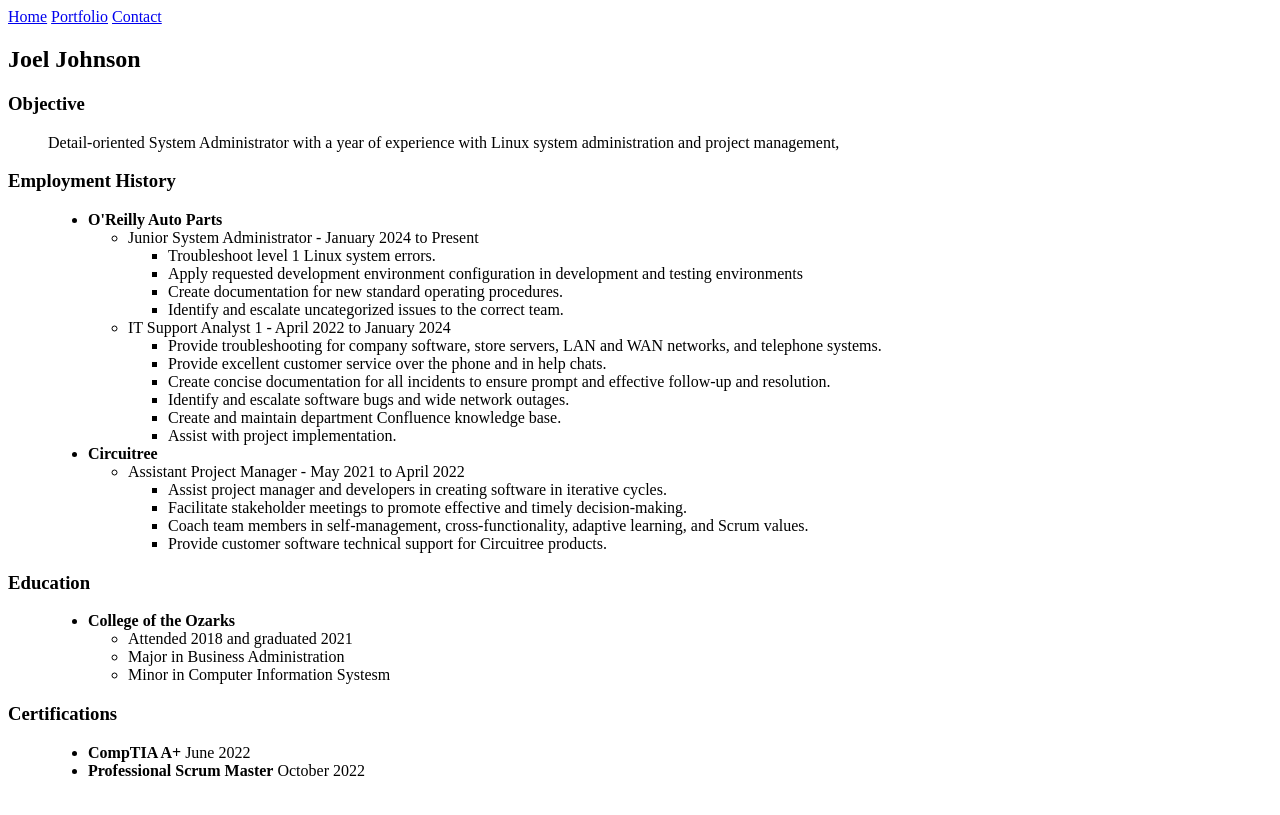
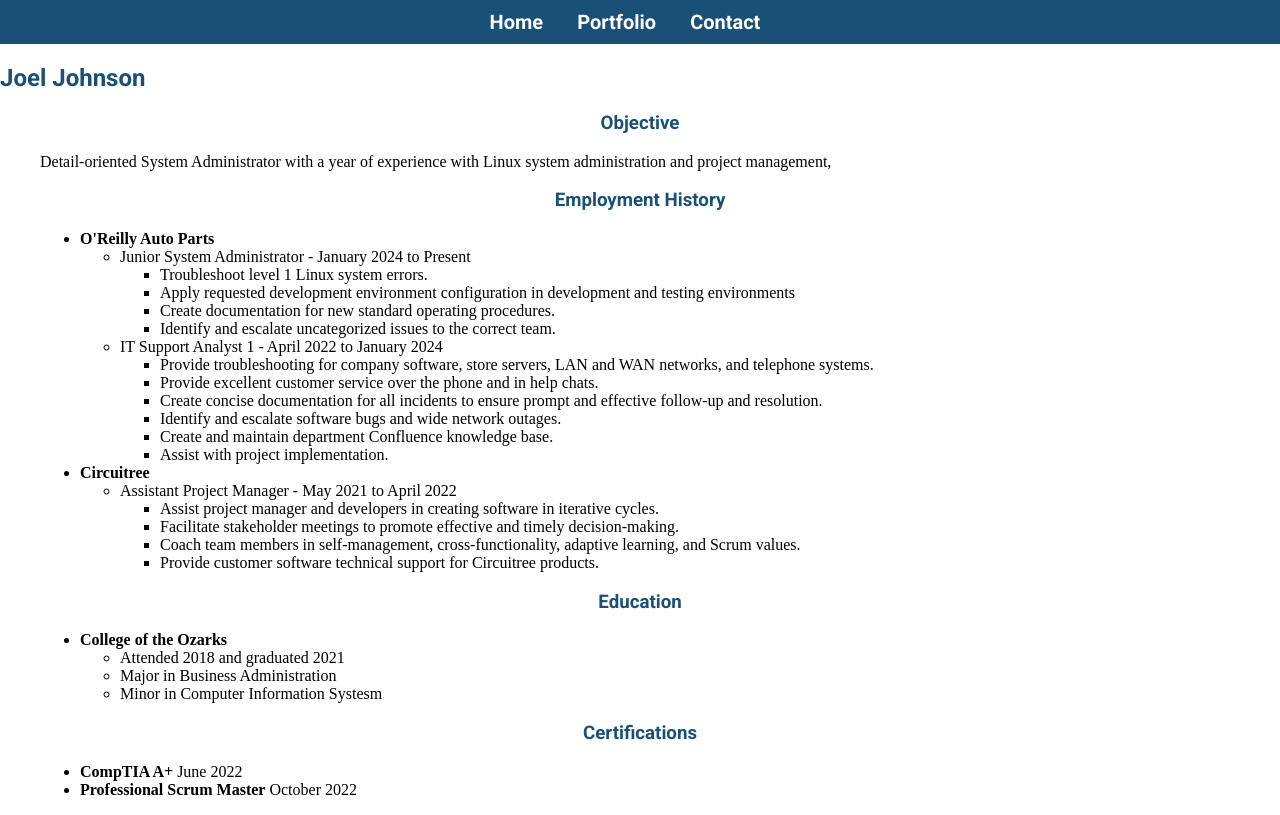
Before and after one commit to Joel-B-Johnson/web_dev, a plain HTML site: page index.html in a window 1280 px wide. Drawn offline with Linux system fonts and the light colour scheme.

Commit message:
Added .css

```diff
--- a/index.html
+++ b/index.html
@@ -3,14 +3,17 @@
 <head>
     <title>Home</title>
     <meta charset="utf-8">
+    <link rel="stylesheet" href="./stylesheets/styles.css">
+    <link href="https://fonts.googleapis.com/css2?family=Roboto:wght@400;700&display=swap" rel="stylesheet">
 </head>
 <body>
-<title>Joel Johnson</title>
+<div class="header">
 <nav>
     <a href="index.html">Home</a>
     <a href="protfolio.html">Portfolio</a>
     <a href="contact.html">Contact</a>
 </nav>
+</div>
 <h2>Joel Johnson</h2>
 <dl>
     <dt><h3>Objective</h3></dt>
--- /dev/null
+++ b/stylesheets/styles.css
@@ -0,0 +1,34 @@
+a {
+    color: white;
+    font-family: 'Roboto', sans-serif;
+    font-size: 20px;
+    font-weight: bold;
+    margin-right: 30px;
+    text-decoration: none;
+}
+
+body {
+    margin: 0;
+}
+
+a:hover {
+    color: lightgrey;
+}
+
+h1, h2{
+    color:#1a4f76;
+    font-family: 'Roboto', sans-serif;
+    text-align: left;
+}
+
+h3, h4, h5, h6{
+    color:#1a4f76;
+    font-family: 'Roboto', sans-serif;
+    text-align: center;
+}
+
+.header {
+    background-color: #1a4f76;
+    padding: 10px;
+    text-align: center;
+}
```
Also changed, not shown: contact.html (+9 -5 lines), protfolio.html (+5 -3 lines).
